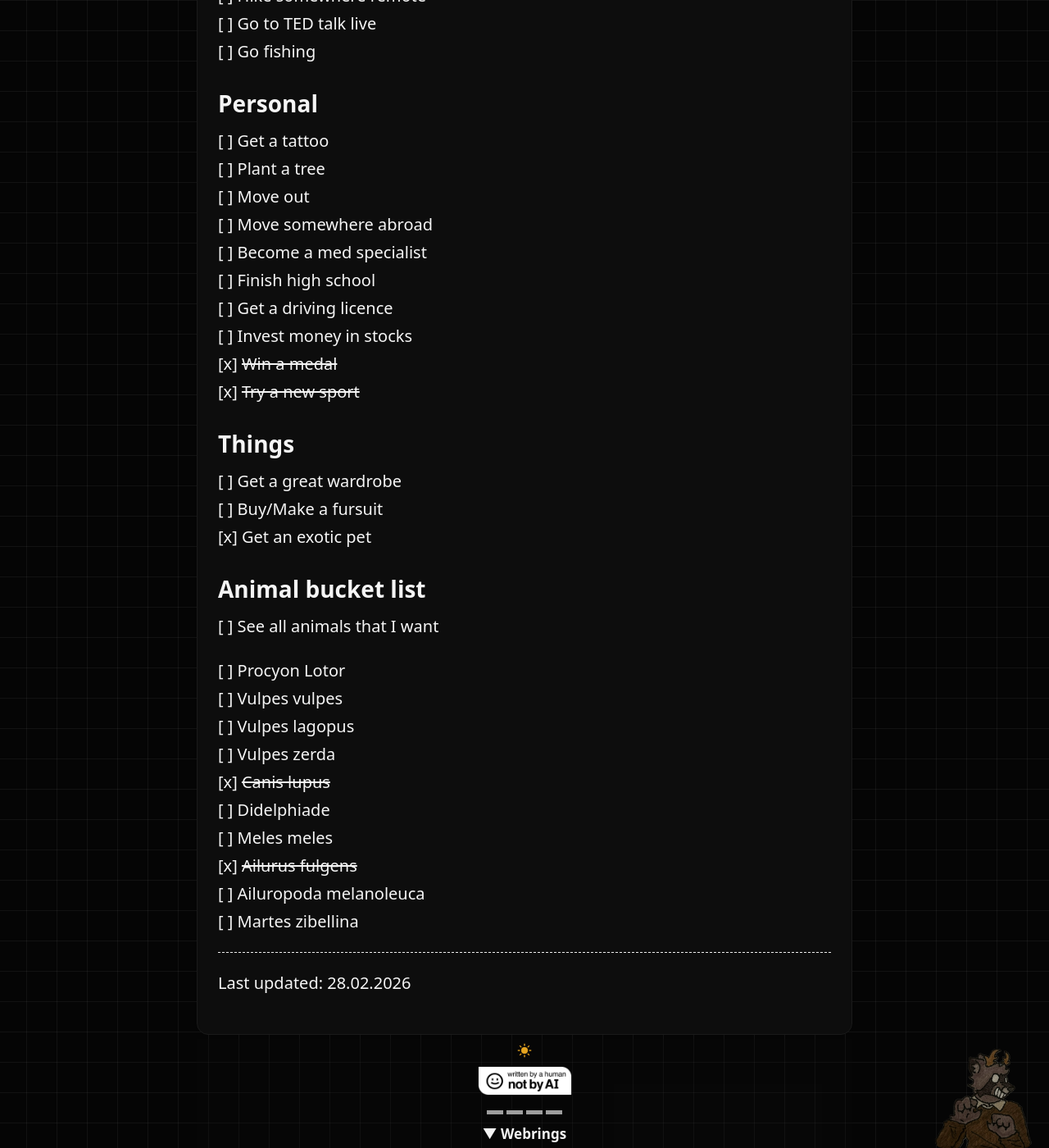
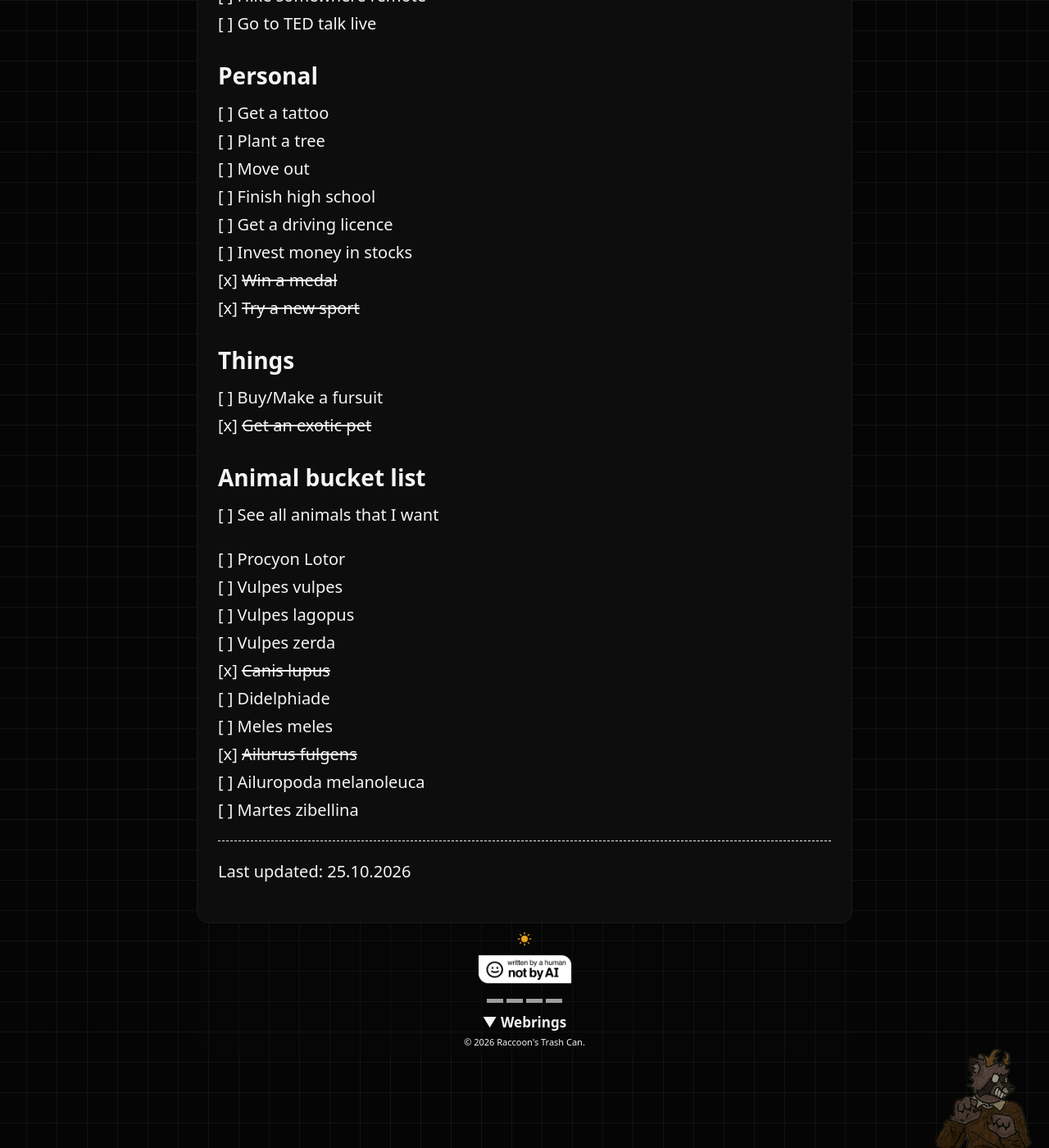
Before and after one commit to raccoonfangz/raccoonfangz.github.io, a Jekyll site: the page built from bucketlist.md, in a window 1280 px wide and 1400 px high, scrolled down 477 px. Shown: the whole window at 82% size. Built offline with Jekyll 4.4.1, drawn with Linux system fonts in a browser that asks for light colours; grey boxes are pictures that could not be loaded.

Commit message:
Update bucketlist.md

```diff
--- a/bucketlist.md
+++ b/bucketlist.md
@@ -14,15 +14,13 @@ permalink: /bucketlist/
 [ ] See northern lights \
 [x] ~~Watch the sunset alone in peace abroad~~  \
 [ ] Hike somewhere remote  \
-[ ] Go to TED talk live \
-[ ] Go fishing
+[ ] Go to TED talk live
+
 
 ##  Personal
 [ ] Get a tattoo \
 [ ] Plant a tree \
 [ ] Move out \
-[ ] Move somewhere abroad \
-[ ] Become a med specialist \
 [ ] Finish high school \
 [ ] Get a driving licence \
 [ ] Invest money in stocks \
@@ -30,9 +28,8 @@ permalink: /bucketlist/
 [x] ~~Try a new sport~~
 
 ##  Things
-[ ] Get a great wardrobe \
 [ ] Buy/Make a fursuit \
-[x] Get an exotic pet
+[x] ~~Get an exotic pet~~
 
 ##  Animal bucket list
 [ ] See all animals that I want
@@ -50,4 +47,4 @@ permalink: /bucketlist/
 
 ___
 
-Last updated: 28.02.2026
+Last updated: 25.10.2026
```
